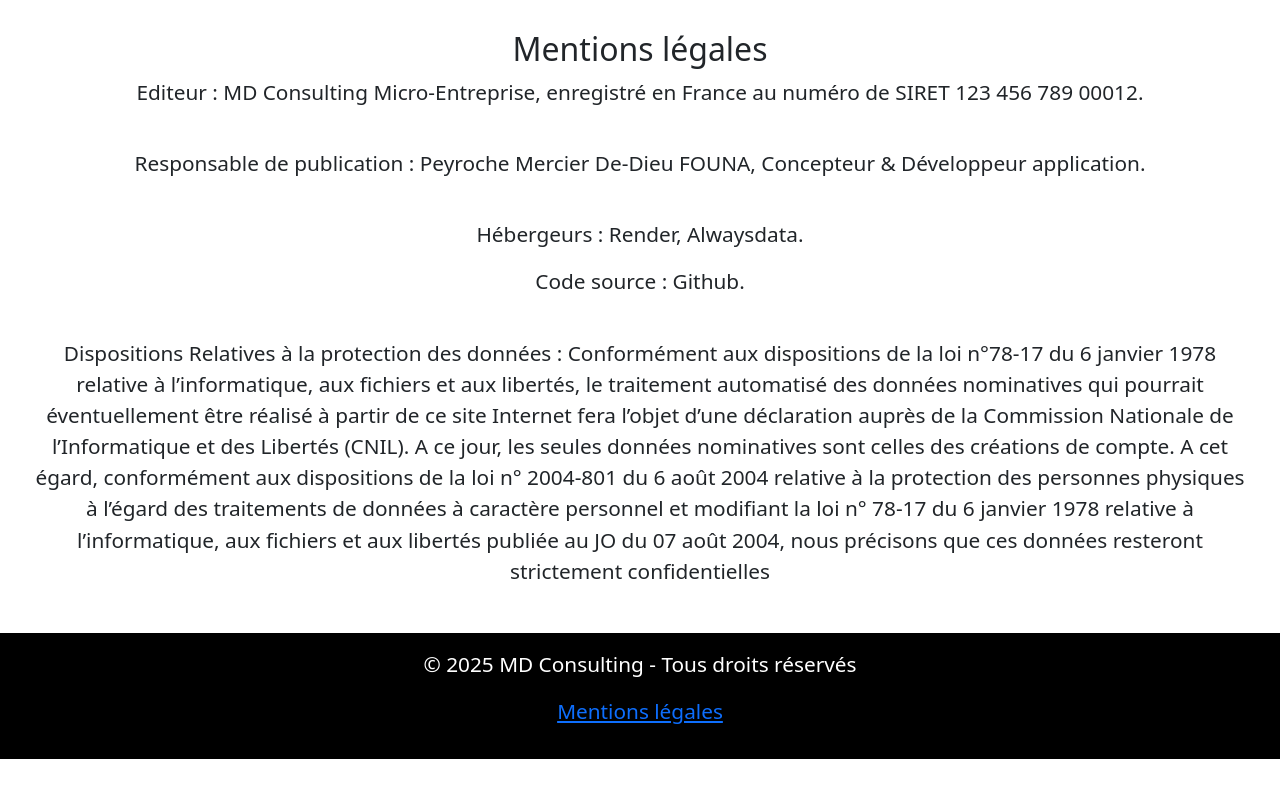
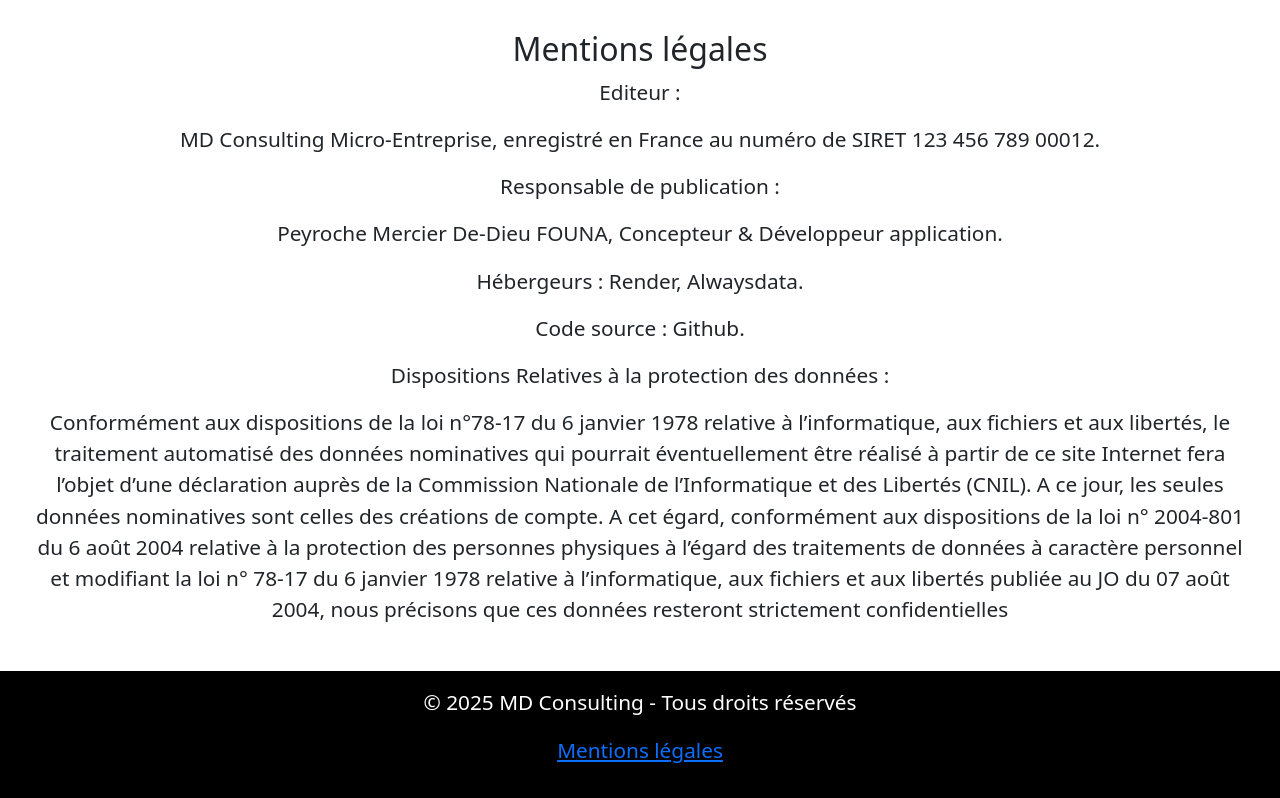
Before and after one commit to Peyroche/mon_projet1, a Flask app: page /mentions-legales in a window 1280 px wide. Shown: the part 156-954 px from the top of the page. Before the commit the page ends 915 px from the top, so only its background shows below. Run offline with Flask 3, Linux system fonts and the light colour scheme; parts of the project's set-up code (start-up, migrations or seed data) failed here and were passed over.

Commit message:
🔄 Mise à jour globale du projet : mentions_legales.html

```diff
--- a/templates/mentions_legales.html
+++ b/templates/mentions_legales.html
@@ -4,15 +4,20 @@
 
 {% block content %}
   <center><div class="mentions-legales">
+
     <h2>Mentions légales</h2>
-    <p text-align:justify>Editeur : MD Consulting Micro-Entreprise, enregistré en France au numéro de SIRET 123 456 789 00012.</p><br/>
 
-    <p>Responsable de publication : Peyroche Mercier De-Dieu FOUNA, Concepteur & Développeur application.</p><br/>
+    <p>Editeur :</p>
+    <p text-align:justify>MD Consulting Micro-Entreprise, enregistré en France au numéro de SIRET 123 456 789 00012.</p>
+
+    <p>Responsable de publication :</p>
+    <p text-align:justify>Peyroche Mercier De-Dieu FOUNA, Concepteur & Développeur application.</p>
 
     <p>Hébergeurs : Render, Alwaysdata.</p>
 
-    <p>Code source : Github.</p><br/>
+    <p>Code source : Github.</p>
 
-    <p text-align:justify>Dispositions Relatives à la protection des données : Conformément aux dispositions de la loi n°78-17 du 6 janvier 1978 relative à l’informatique, aux fichiers et aux libertés, le traitement automatisé des données nominatives qui   pourrait éventuellement être réalisé à partir de ce site Internet fera l’objet d’une déclaration auprès de la Commission Nationale de l’Informatique et des Libertés (CNIL). A ce jour, les seules données nominatives sont celles des créations de compte. A cet égard, conformément aux dispositions de la loi n° 2004-801 du 6 août 2004 relative à la protection des personnes physiques à l’égard des traitements de données à caractère personnel et modifiant la loi n° 78-17 du 6 janvier 1978 relative à l’informatique, aux fichiers et aux libertés publiée au JO du 07 août 2004, nous précisons que ces données resteront strictement confidentielles</p>
+    <p>Dispositions Relatives à la protection des données :</p>
+    <p text-align:justify>Conformément aux dispositions de la loi n°78-17 du 6 janvier 1978 relative à l’informatique, aux fichiers et aux libertés, le traitement automatisé des données nominatives qui   pourrait éventuellement être réalisé à partir de ce site Internet fera l’objet d’une déclaration auprès de la Commission Nationale de l’Informatique et des Libertés (CNIL). A ce jour, les seules données nominatives sont celles des créations de compte. A cet égard, conformément aux dispositions de la loi n° 2004-801 du 6 août 2004 relative à la protection des personnes physiques à l’égard des traitements de données à caractère personnel et modifiant la loi n° 78-17 du 6 janvier 1978 relative à l’informatique, aux fichiers et aux libertés publiée au JO du 07 août 2004, nous précisons que ces données resteront strictement confidentielles</p>
   </div></center>
 {% endblock %}
```
